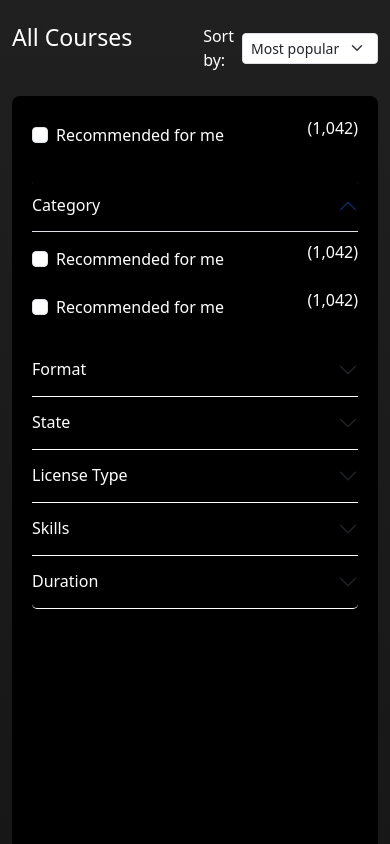
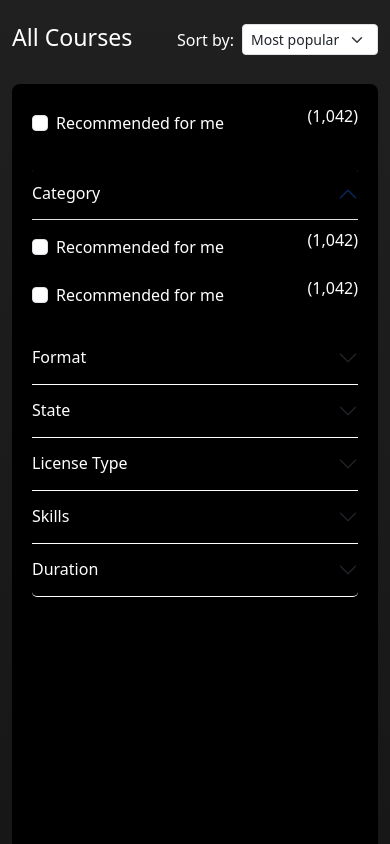
Before and after one commit to developermickey/course-list, a plain HTML site: page index.html in a window 390 px wide. Shown: the top 844 px of the page. Drawn offline with nearby package versions, Linux system fonts and the light colour scheme.

Commit message:
code added

```diff
--- a/index.html
+++ b/index.html
@@ -113,10 +113,10 @@
         <div class="row mb-4">
 
 
-                <div class="col-6 col-md-3">
+                <div class="col-5 col-md-3">
                     <h1 class="h3 text-white">All Courses</h1>
                 </div>
-                <div class="col-6 col-md-9">
+                <div class="col-7 col-md-9">
                     <div>
 
                     </div>
```
